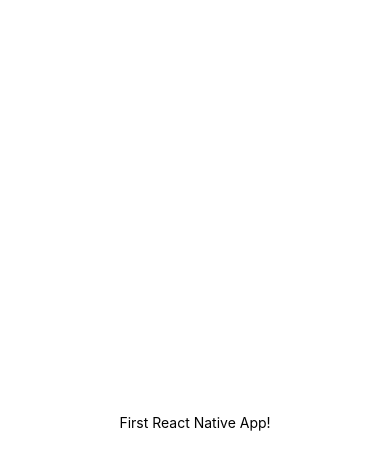
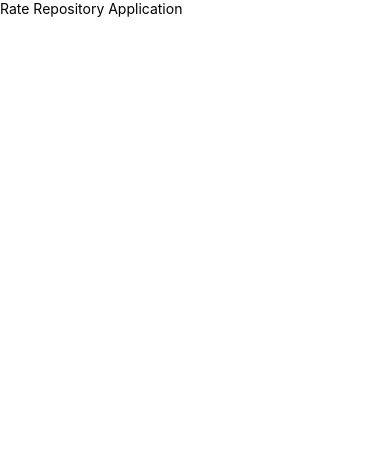
Before and after one commit to kholston/rate-repository-app, a React Native app: screen / in a window 390 px wide. Shown: the top 466 px of the page. Built offline with nearby package versions, Linux system fonts and the light colour scheme.

Commit message:
setup for exercise 10.3

```diff
--- a/App.js
+++ b/App.js
@@ -1,20 +1,6 @@
-import { StatusBar } from 'expo-status-bar';
-import { StyleSheet, Text, View } from 'react-native';
+import Main from "./src/components/Main";
 
-export default function App() {
-  return (
-    <View style={styles.container}>
-      <Text>First React Native App!</Text>
-      <StatusBar style="auto" />
-    </View>
-  );
-}
-
-const styles = StyleSheet.create({
-  container: {
-    flex: 1,
-    backgroundColor: '#fff',
-    alignItems: 'center',
-    justifyContent: 'center',
-  },
-});
+const App = () => {
+  return <Main/>
+};
+export default App;
--- /dev/null
+++ b/src/components/Main.jsx
@@ -0,0 +1,20 @@
+import Constants from 'expo-constants';
+import { Text, StyleSheet, View } from 'react-native';
+
+const styles = StyleSheet.create({
+  container: {
+    marginTop: Constants.statusBarHeight,
+    flexGrow:1,
+    flexShrink: 1,
+  }
+});
+
+const Main = () => {
+  return(
+    <View style={styles.container}>
+      <Text>Rate Repository Application</Text>
+    </View>
+  );
+};
+
+export default Main;
```
Also changed, not shown: src/components/HelloWorld.jsx (added, +7 -0 lines), src/components/PressableText.jsx (added, +12 -0 lines).
